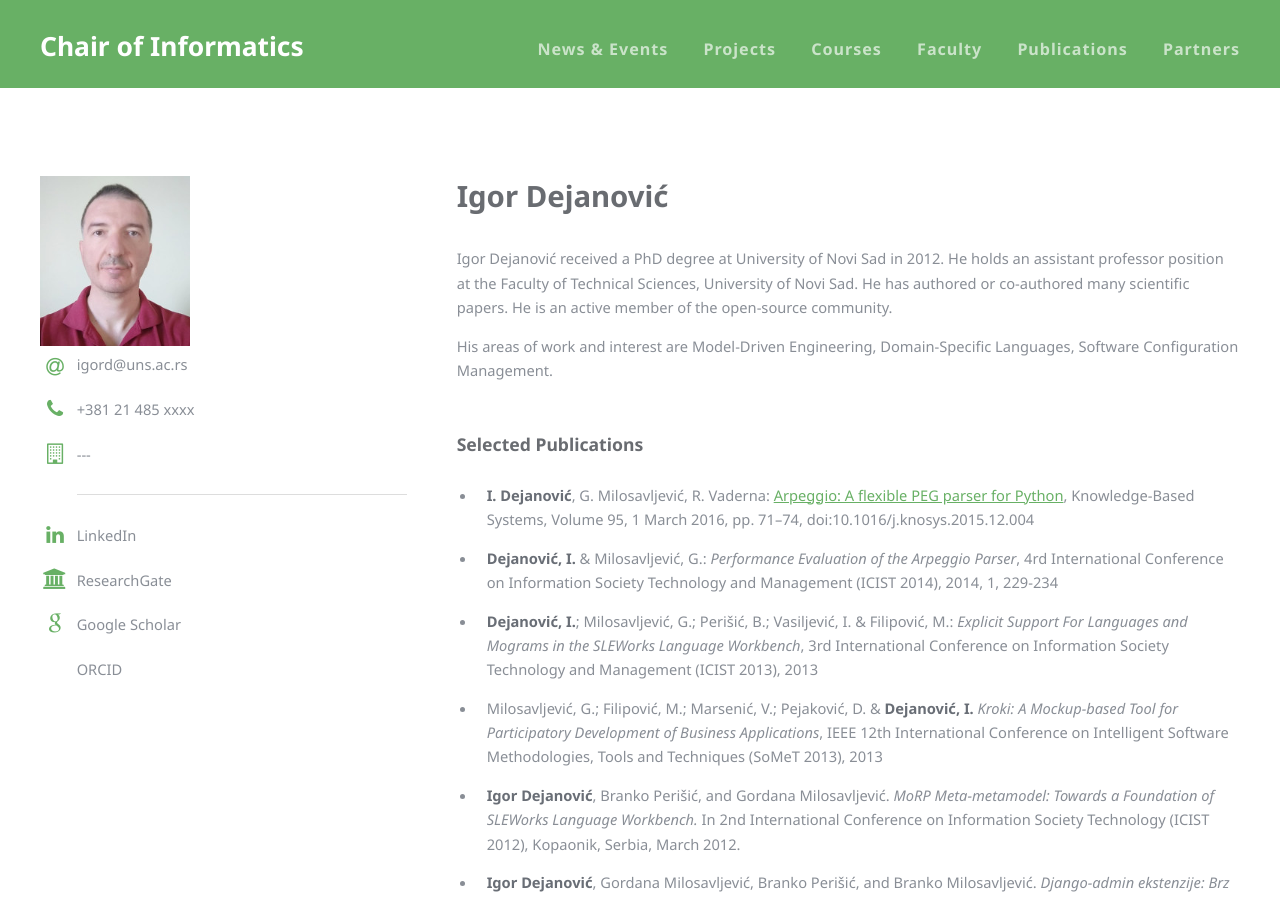
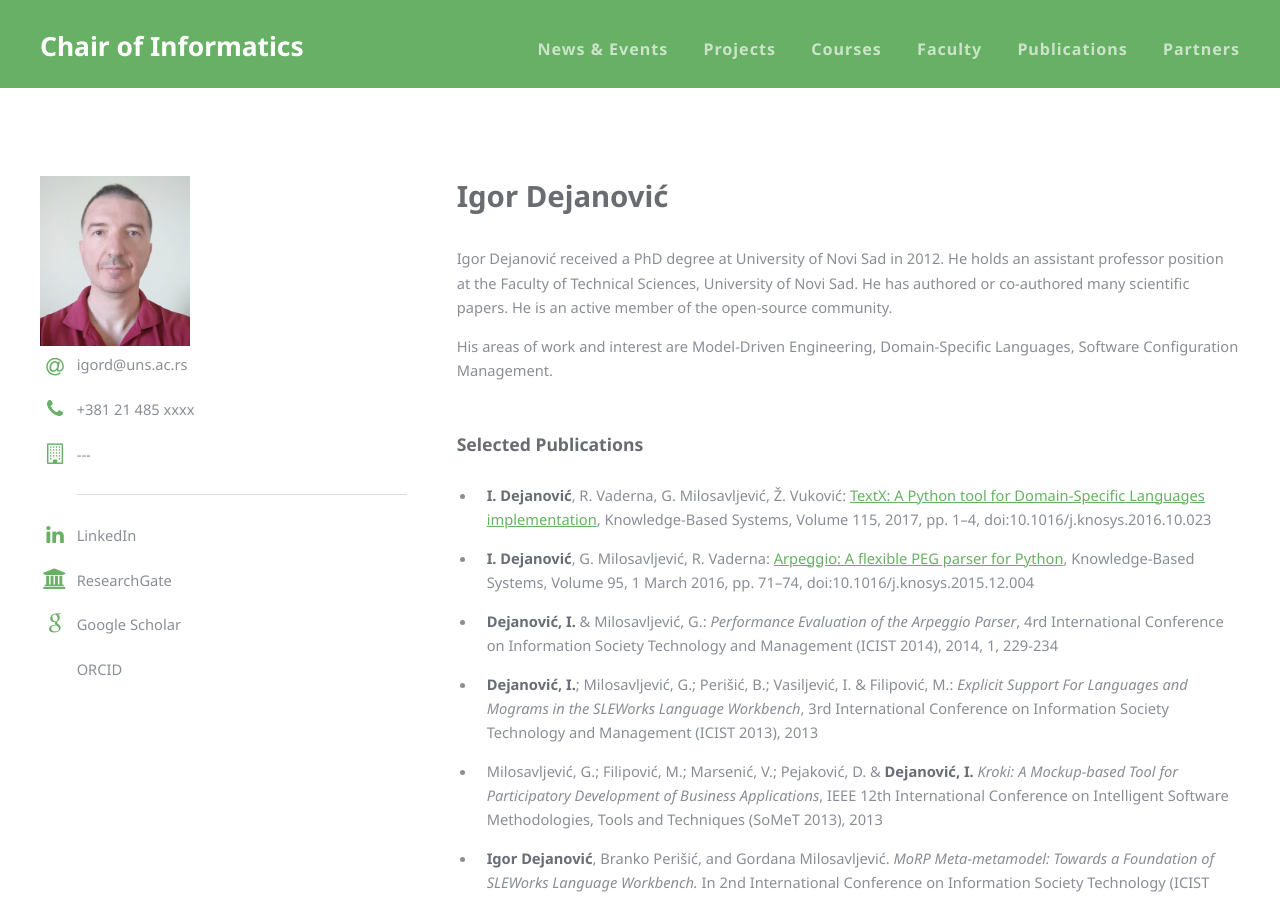
Before and after one commit to unsftn/informatika, a Jekyll site: the page built from _faculty/IgorDejanovic.md, in a window 1280 px wide and 900 px high. Built offline with Jekyll 4.4.1, drawn with Linux system fonts in a browser that asks for light colours.

Commit message:
textX rad

```diff
--- a/_faculty/IgorDejanovic.md
+++ b/_faculty/IgorDejanovic.md
@@ -25,6 +25,8 @@ His areas of work and interest are Model-Driven Engineering, Domain-Specific
 Languages, Software Configuration Management.
 
 ### Selected Publications
+
+ * **I. Dejanović**, R. Vaderna, G. Milosavljević, Ž. Vuković: [TextX: A Python tool for Domain-Specific Languages implementation](http://www.sciencedirect.com/science/article/pii/S0950705116304178), Knowledge-Based Systems, Volume 115, 2017, pp. 1–4, doi:10.1016/j.knosys.2016.10.023
 
  * **I. Dejanović**, G. Milosavljević, R. Vaderna: [Arpeggio: A flexible PEG parser for Python](http://www.sciencedirect.com/science/article/pii/S0950705115004761), Knowledge-Based Systems, Volume 95, 1 March 2016, pp. 71–74, doi:10.1016/j.knosys.2015.12.004
 
```
